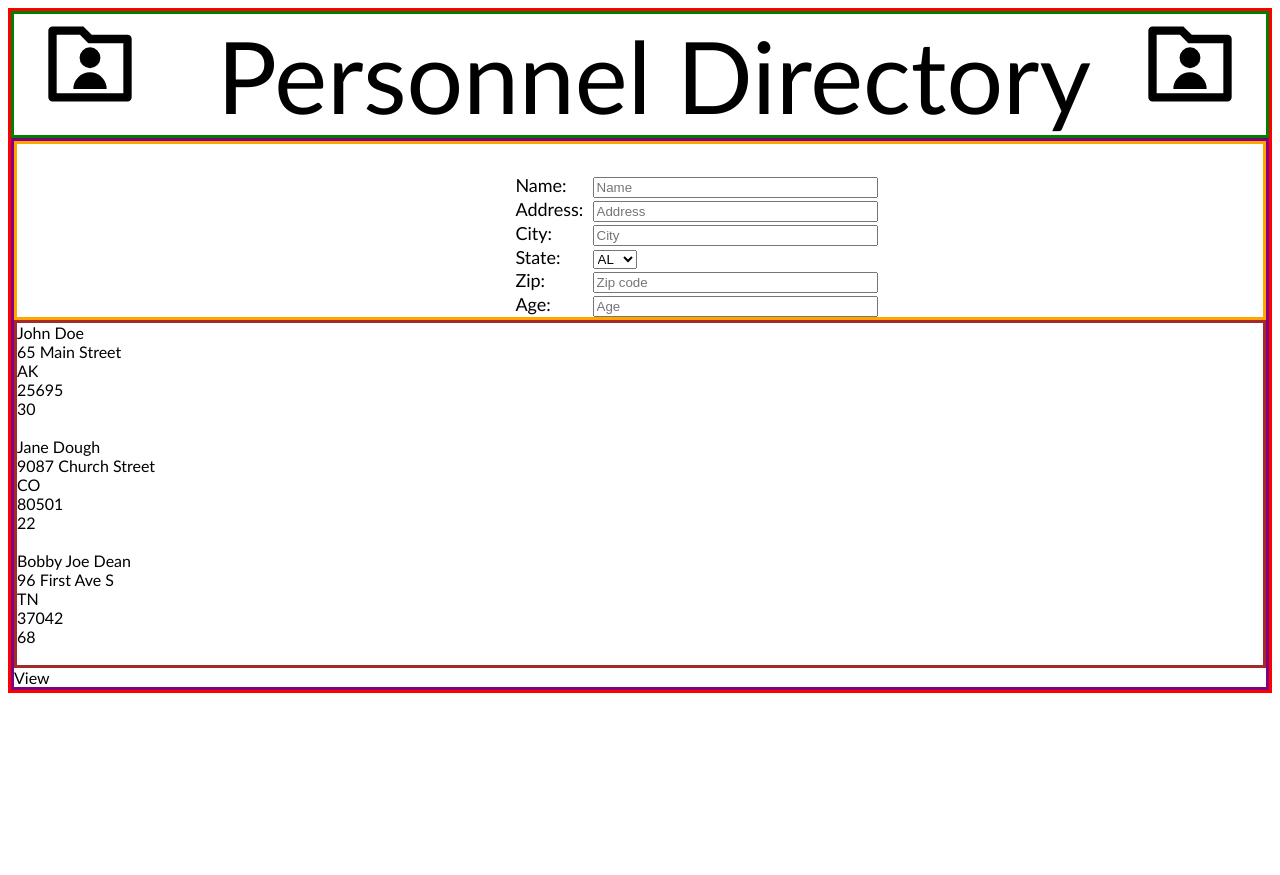
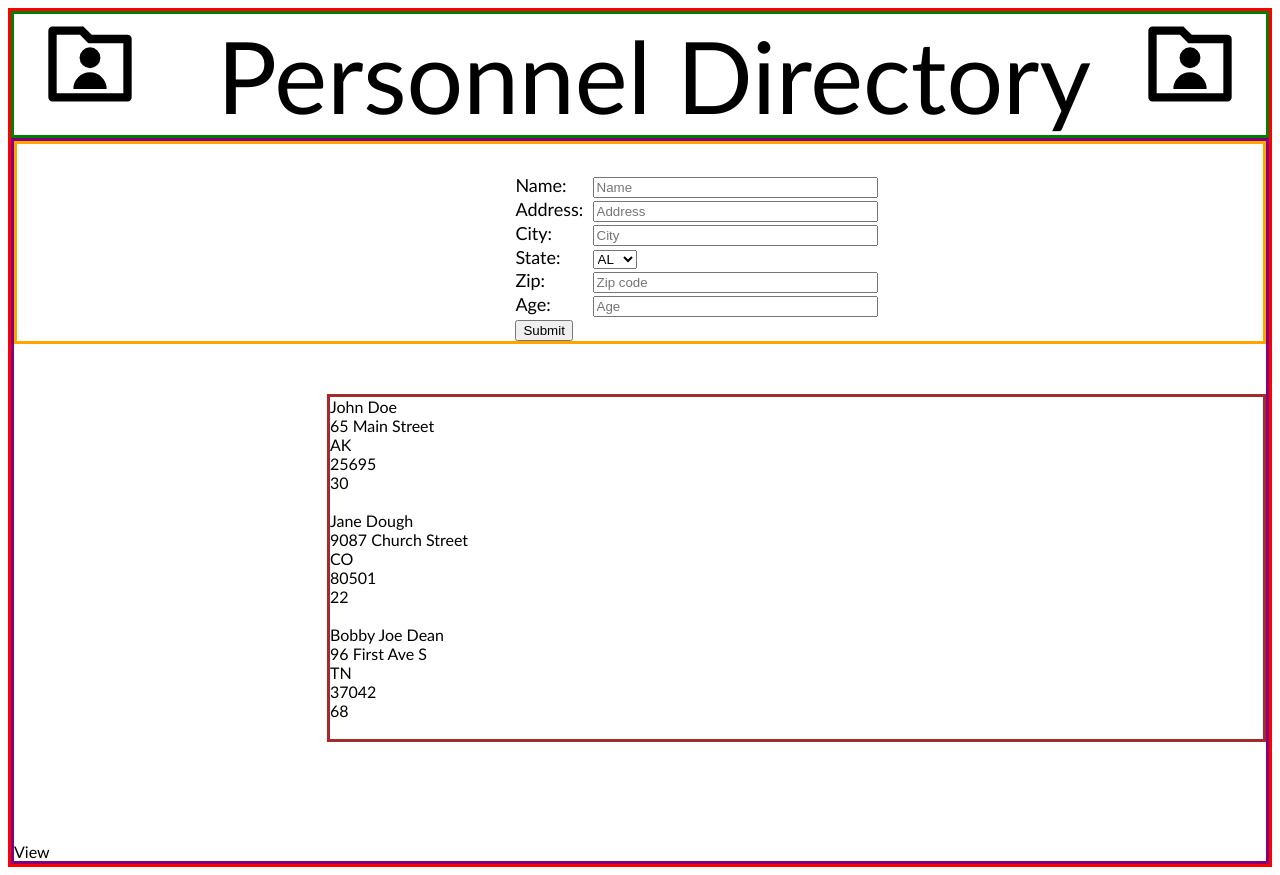
Before and after one commit to WC-3/alisha-take-home-react, a React (Create React App) app: page / in a window 1280 px wide. Before the commit the page ends 800 px from the top, so only its background shows below. Built offline with nearby package versions, Linux system fonts and the light colour scheme.

Commit message:
added button

```diff
--- a/src/App.css
+++ b/src/App.css
@@ -25,6 +25,9 @@
 
 .list {
   grid-row: 3 / 3;
+  margin-left: 25%;
+  margin-top: 50px;
+  margin-bottom: 100px;
 }
 
 form {
@@ -46,6 +49,34 @@ input {
   width: 150%;
 }
 
-.childPerson {
-  justify-content: space-around;
+.list-row {
+  display: table;
+  width: 100%;
+  table-layout: fixed;
 }
+
+.list-row-cell {
+  display: table-row;
+  float: left;
+  text-align: center;
+  border: 3px solid black;
+}
+
+.name {
+  width: 300px;
+}
+
+.address {
+  width: 300px;
+}
+
+.state {
+  width: 65px;
+}
+.zip {
+  width: 100px;
+}
+
+.age {
+  width: 65px;
+}
--- a/src/components/Add.jsx
+++ b/src/components/Add.jsx
@@ -33,7 +33,9 @@ function Add(){
               <label>Age: </label>
               <input type='number' placeholder="Age" min='1' max="110" required/>
           </p>
+          <button className='addButton'>Submit</button>
       </form>
+
   </div>
   )
 }
```
